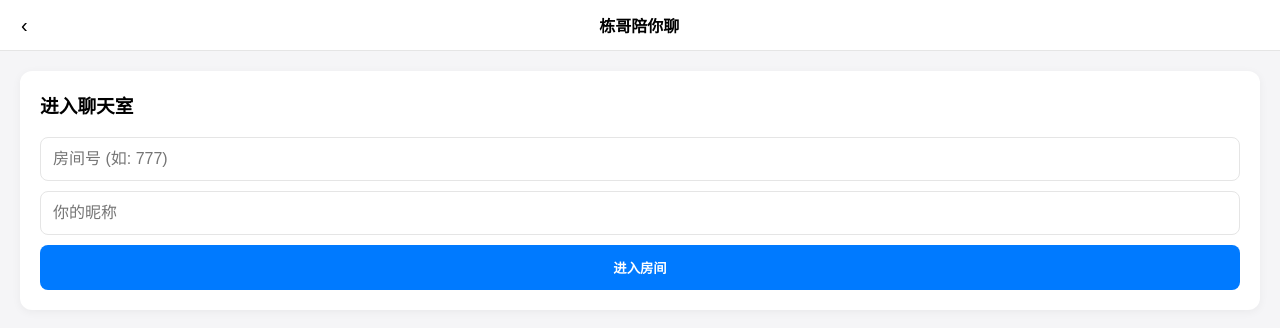
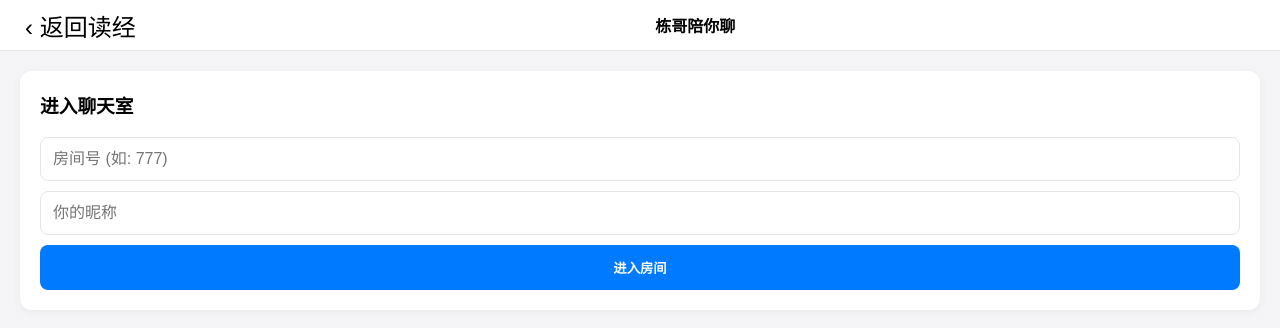
Before and after one commit to 1213cjn/bible-web, a plain HTML site: page chat.html in a window 1280 px wide. Drawn offline with nearby package versions, Linux system fonts and the light colour scheme.

Commit message:
Update chat.html

```diff
--- a/chat.html
+++ b/chat.html
@@ -108,7 +108,7 @@
 <body>
 
     <div class="topbar">
-        <button onclick="location.reload()" style="background:none;border:none;font-size:20px;">‹</button>
+        <button onclick="location.href='./index.html'" style="background:none;border:none;font-size:24px;cursor:pointer;padding:10px;">‹ 返回读经</button>
         <div class="title" id="roomTitle">栋哥陪你聊</div>
         <div style="width:20px"></div>
     </div>
```
